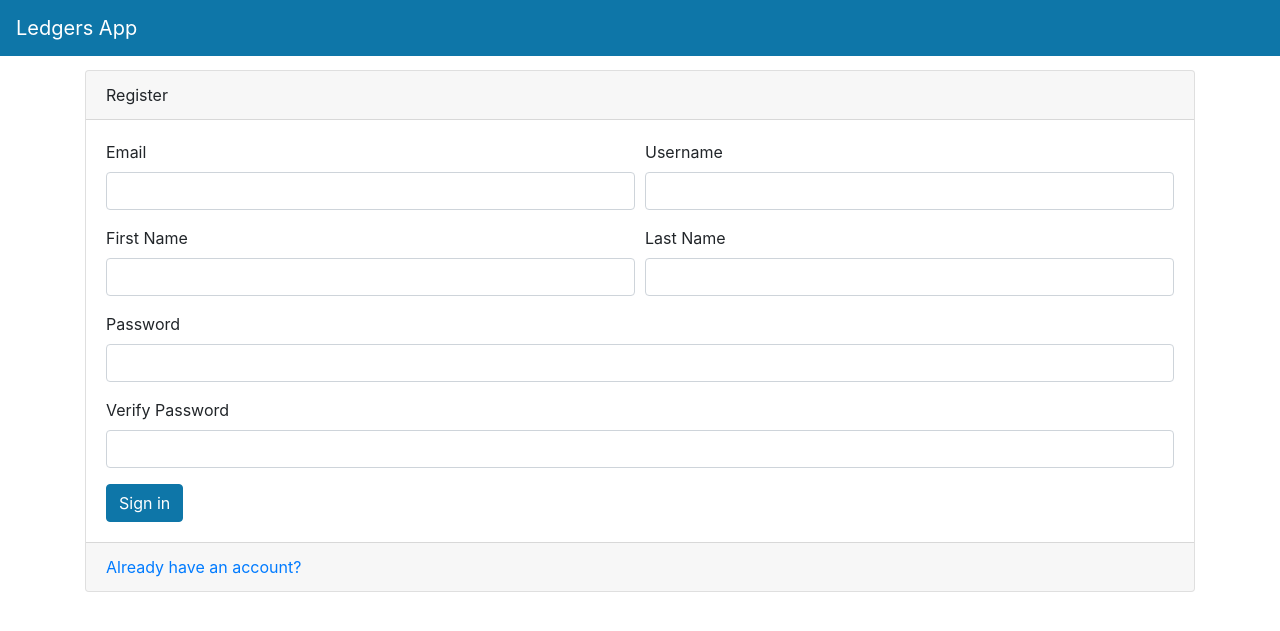
After one commit to FStettler/accounting, a FastAPI app: template templates/register.html in a window 1280 px wide. The commit adds this page. Shown: the top 631 px of the page. Run offline with FastAPI, Linux system fonts and the light colour scheme; the template is opened without the code that fills it, so the values that code supplies are empty; some libraries are stand-ins or nearby versions.

Commit message:
auth functionality 2

```diff
--- a/routers/auth.py
+++ b/routers/auth.py
@@ -1,9 +1,8 @@
 import sys
 sys.path.append("..")
 
-from fastapi import APIRouter, Depends, HTTPException, Request, Response
+from fastapi import APIRouter, Depends, Form, HTTPException, Request, Response
 from fastapi.security import OAuth2PasswordRequestForm, OAuth2PasswordBearer
-from pydantic import BaseModel
 from database import SessionLocal
 from fastapi.responses import HTMLResponse
 from fastapi.templating import Jinja2Templates
@@ -53,6 +52,11 @@ class LoginForm:
 
 
 
+def get_password_hash(password):
+    return bcrypt_context.hash(password)
+
+def verify_password(plain_password, hashed_password):
+    return bcrypt_context.verify(plain_password, hashed_password)
 
 
 def authenticateUser(username:str, password:str, db):
@@ -84,10 +88,10 @@ async def get_current_user(request: Request):
         user_role: str = payload.get('role')
 
         if username is None or user_id is None:
-            raise HTTPException(status_code=status.HTTP_401_UNAUTHORIZED, detail='Could not validate user.')
+            logout(request)
 
         return {'username':username, 'id':user_id, 'user_role':user_role}
-    except:
+    except JWTError:
         raise HTTPException(status_code=status.HTTP_401_UNAUTHORIZED, detail='Could not validate user.')
 
 
@@ -116,22 +120,51 @@ async def login(request: Request, db: db_dependency):
         msg = "Unknown error"
         return templates.TemplateResponse("login.html", {'request':request,'msg':msg})
 
-# @router.post("/", status_code=status.HTTP_201_CREATED)
-# async def create_user(create_user_request: CreateUserRequest, db: db_dependency):
+@router.get("/logout", response_class=HTMLResponse)
+async def logout(request: Request):
+    msg = "Logout Successful"
+    response = templates.TemplateResponse("login.html", {"request": request, "msg": msg})
+    response.delete_cookie(key="access_token")
+    return response
 
-#     create_user_model = Users(
-#         email = create_user_request.email,
-#         username = create_user_request.username,
-#         first_name = create_user_request.first_name,
-#         last_name = create_user_request.last_name,
-#         role = create_user_request.role,
-#         hashed_password = bcrypt_context.hash(create_user_request.password),
-#         status = True
-#     )
+@router.get("/register", response_class=HTMLResponse)
+async def register(request: Request):
+    return templates.TemplateResponse("register.html",{'request': request})
 
-#     db.add(create_user_model)
-#     db.commit()
 
+@router.post("/register", response_class=HTMLResponse)
+async def register_user(request: Request, db: db_dependency,
+                        email:str = Form(...),
+                        username:str = Form(...),
+                        firstname:str = Form(...),
+                        lastname:str = Form(...),
+                        password:str = Form(...),
+                        password2:str = Form(...)):
+
+    validation1 = db.query(Users).filter(Users.username == username).first()
+
+    validation2 = db.query(Users).filter(Users.email == email).first()
+
+    if password != password2 or validation1 is not None or validation2 is not None:
+        msg = 'Invalid registration request'
+        return templates.TemplateResponse("register.html",{'request':request,'msg':msg})
+
+    user_model = Users()
+
+    user_model.username = username
+    user_model.email = email
+    user_model.first_name = firstname
+    user_model.last_name = lastname
+
+    hash_password = get_password_hash(password)
+    user_model.hashed_password = hash_password
+    user_model.status = True
+
+    db.add(user_model)
+    db.commit()
+
+    msg = 'User successfully created'
+    return templates.TemplateResponse("login.html", {'request':request, 'msg':msg})
 
 @router.post("/token")
 async def login_for_access_token(response: Response, form_data: Annotated[OAuth2PasswordRequestForm, Depends()], db: db_dependency):
--- a/templates/navbar.html
+++ b/templates/navbar.html
@@ -8,9 +8,12 @@
         <div class="collapse navbar-collapse" id="navbarNav">
             <ul class="navbar-nav">
 
+                {% if user %}
                 <li class="nav-item active">
                     <a class="nav-link" href="/ledgers">Home</a>
                 </li>
+
+
 
                 <li class="nav-item active">
                     <a class="nav-link" href="/ledgers/book_ledger">Book ledger</a>
@@ -20,15 +23,26 @@
                     <a class="nav-link" href="/accounts">Accounts admin</a>
                 </li>
 
+                {% endif %}
+
             </ul>
 
+
+            {% if user %}
             <ul class="navbar-nav ml-auto">
+                <li class="nav-item m-1">
+                    <span>{{ user.username}}</span>
+                </li>
+
 
                 <li class="nav-item m-1">
-                    <a type="button" class="btn btn-outline-light" href="#">Logout</a>
+                    <a type="button" class="btn btn-outline-light" href="/auth/logout">Logout</a>
                 </li>
 
             </ul>
+            {% endif %}
+
+
         </div>
     </nav>
 </div>
--- /dev/null
+++ b/templates/register.html
@@ -0,0 +1,51 @@
+{% include 'layout.html' %}
+
+<div class="container">
+    <div class="card">
+        <div class="card-header">
+            Register
+        </div>
+        <div class="card-body">
+            {% if msg %}
+            <div class="alert alert-danger" role="alert">
+                {{msg}}
+            </div>
+            {% endif %}
+
+            <form method="POST" action="/auth/register">
+                <div class="form-row">
+                    <div class="form-group col-md-6">
+                        <label>Email</label>
+                        <input type="email" class="form-control" name="email" required>
+                    </div>
+                    <div class="form-group col-md-6">
+                        <label>Username</label>
+                        <input type="text" class="form-control" name="username" required>
+                    </div>
+                </div>
+                <div class="form-row">
+                    <div class="form-group col-md-6">
+                        <label>First Name</label>
+                        <input type="text" class="form-control" name="firstname" required>
+                    </div>
+                    <div class="form-group col-md-6">
+                        <label>Last Name</label>
+                        <input type="text" class="form-control" name="lastname" required>
+                    </div>
+                </div>
+                <div class="form-group">
+                    <label>Password</label>
+                    <input type="password" class="form-control" name="password" required>
+                </div>
+                <div class="form-group">
+                    <label>Verify Password</label>
+                    <input type="password" class="form-control" name="password2" required>
+                </div>
+                <button type="submit" class="btn btn-primary">Sign in</button>
+            </form>
+        </div>
+        <div class="card-footer text-muted">
+            <a href="/auth">Already have an account?</a>
+        </div>
+    </div>
+</div>
```
Also changed, not shown: routers/accounts.py (+7 -8 lines), routers/ledgers.py (+5 -9 lines), accounting_system_app.db.
